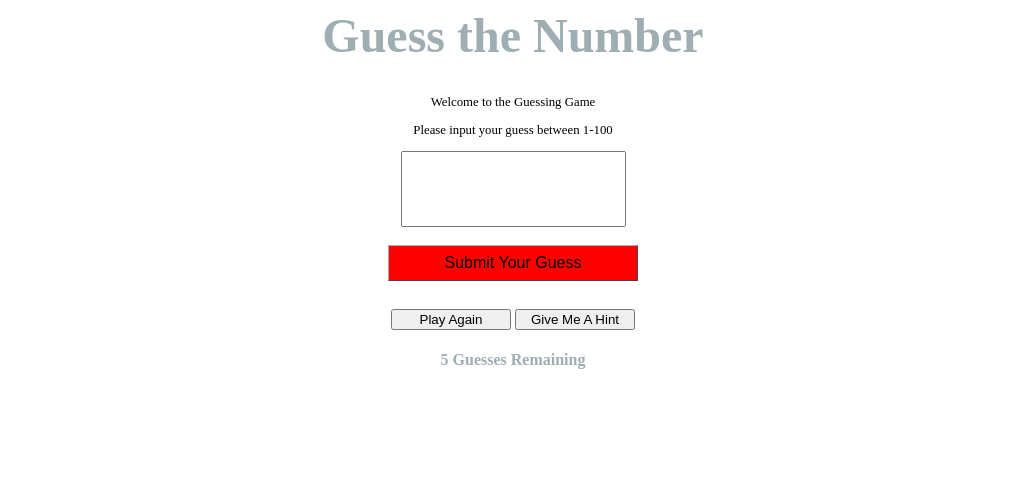
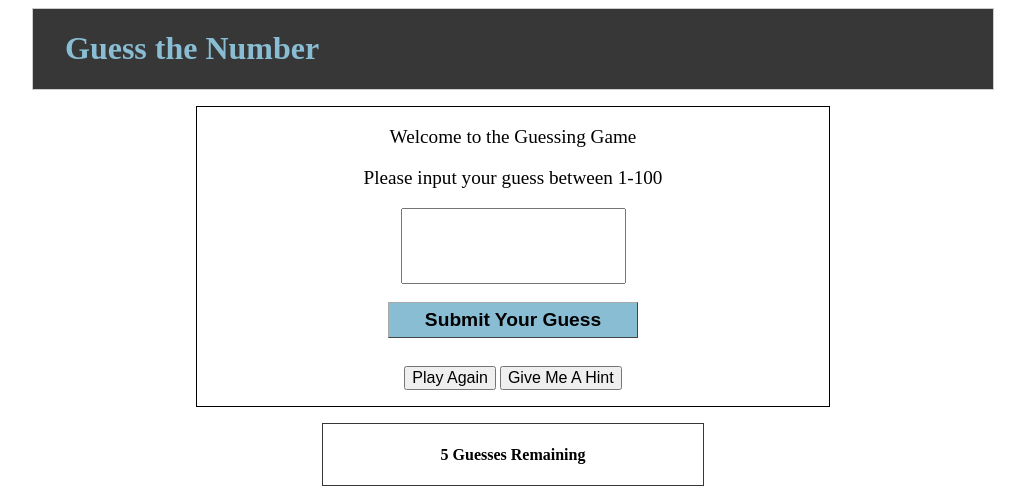
Before and after one commit to apackin/GuessingGame, a plain HTML site: page index.html in a window 1280 px wide. Shown: the whole page, without its empty margins (127-1152 px from the left). Drawn offline with Linux system fonts and the light colour scheme.

Commit message:
Update index.css
Restyled page to make it more individualized

```diff
--- a/index.css
+++ b/index.css
@@ -1,30 +1,34 @@
-html {
-	margin-left: auto;
-	margin-right: auto;
-	text-align: center;
-	color: #9EAEB3;
+html {}
+
+.header {
+  background: #373737;
+  border: 1px solid #CCC;
+  width: 960px;
+  margin: 0px auto;
 }
 
 h1 {
-	font-size: 3em;
+  font-size: 2em;
+  color: #89bdd3;
+  margin-left: 1em;
+}
+
+.contents {
+  text-align: center;
+  width: 50%;
+  margin: 1em auto;
+  background: white;
+  border:1px solid black;
 }
 
 p {
-	color:black;
-	font-size: .8em;
-}
-
-img {
-	display: block;
-	margin-left: auto;
-	margin-right: auto;
-	margin-bottom: -2em;
+  color: black;
+  font-size: 1.2em;
 }
 
 input {
   margin: 0 auto;
 }
-
 
 input[type="number"] {
   display: block;
@@ -35,24 +39,35 @@ input[type="number"] {
   text-align: center;
 }
 
-#optButdiv {
-	display:block;
-	width: 300px;
-	margin: 10px auto;
-}
-
-.optButtons {
-	width: 40%;
-}
-
 #subButton {
-	background-color: red;
+  background-color: #89bdd3;
   padding: 2px 4px;
-    font: 1em sans-serif;
+  font: 1.2em sans-serif;
   text-decoration: none;
   border: 1px solid #000;
   border-color: #aaa #444 #444 #aaa;
   color: #000;
   width: 250px;
   height: 36px;
+  font-weight: bold;
 }
+
+#optButdiv {
+  display: block;
+  width: 300px;
+  margin: 10px auto;
+  font-size: 1em;
+}
+
+.optButtons {
+  font-size: 1em;
+  height: 1.5em;
+}
+
+.footer {
+  text-align: center;
+  background: white;
+  width: 30%;
+  margin: auto;
+  border:1px groove #373737;
+}
```
Lines whose indentation alone changed are shown as unchanged.
